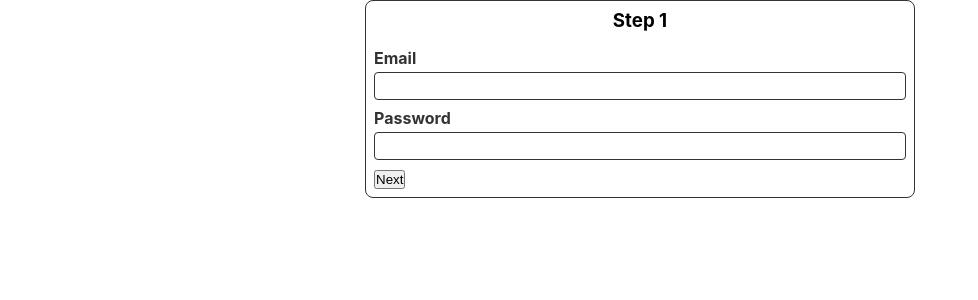
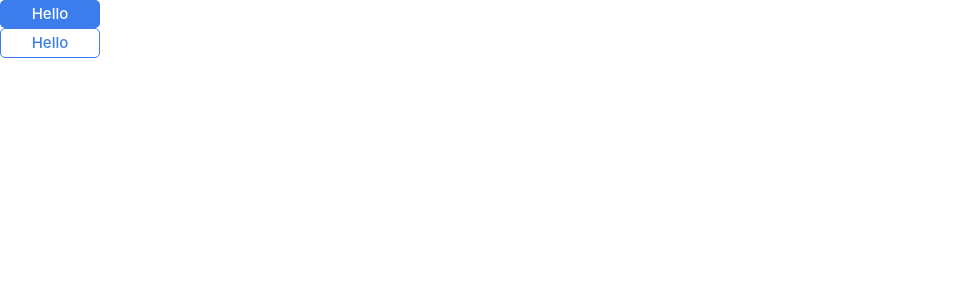
Before and after one commit to vikrantaroraa/canary-design, a React (Vite) app: page / in a window 1280 px wide. Shown: the top 300 px of the page, without its empty margins (0-978 px from the left). Built offline with nearby package versions, Linux system fonts and the light colour scheme.

Commit message:
feat: created Button component

```diff
--- a/src/App.tsx
+++ b/src/App.tsx
@@ -4,6 +4,7 @@ import { ExampleTabsTypeB } from "src/components/example-components/TabsTypeBExa
 import { MultiStepForm } from "src/components/MultiStepForm";
 import { FormExample } from "src/components/example-components/FormExample";
 import Steps from "src/components/dummy-components/Steps";
+import { Button } from "src/components/Button";
 
 function App() {
   return (
@@ -12,7 +13,11 @@ function App() {
       <ExampleTabsTypeB />
       <MultiStepForm />
       <FormExample /> */}
-      <Steps />
+      {/* <Steps /> */}
+      <Button type="fill" onClick={() => console.log("hi")}>
+        Hello
+      </Button>
+      <Button onClick={() => console.log("hi")}>Hello</Button>
     </>
   );
 }
--- /dev/null
+++ b/src/components/Button/index.interface.ts
@@ -0,0 +1,6 @@
+export interface ButtonProps {
+  children: string;
+  onClick: () => void;
+  style?: object;
+  type?: string;
+}
--- /dev/null
+++ b/src/components/Button/index.module.css
@@ -0,0 +1,40 @@
+.container {
+  width: 100px;
+  padding: 5px;
+  border-radius: 5px;
+  background-color: transparent;
+  font-family: "Inter";
+  font-style: normal;
+  font-weight: 500;
+  font-size: 15px;
+  line-height: 18px;
+  color: #3b7ded;
+  border: 1px solid #3b7ded;
+  text-align: center;
+}
+
+.container:hover {
+  opacity: 0.8;
+  cursor: pointer;
+  background-color: #ece8e8;
+}
+
+.fill-container {
+  width: 100px;
+  padding: 5px;
+  border-radius: 5px;
+  background-color: #3b7ded;
+  font-family: "Inter";
+  font-style: normal;
+  font-weight: 500;
+  font-size: 15px;
+  line-height: 18px;
+  color: #fff;
+  border: none;
+  text-align: center;
+}
+
+.fill-container:hover {
+  opacity: 0.85;
+  cursor: pointer;
+}
--- /dev/null
+++ b/src/components/Button/index.tsx
@@ -0,0 +1,21 @@
+import React from "react";
+import { ButtonProps } from "src/components/Button/index.interface";
+import styles from "src/components/Button/index.module.css";
+
+// See how to implement ...rest parameters type in the interface.
+function Button({ children, onClick, style, type }: ButtonProps) {
+  if (type === "fill") {
+    return (
+      <div style={style} onClick={onClick} className={styles["fill-container"]}>
+        {children}
+      </div>
+    );
+  }
+  return (
+    <div style={style} onClick={onClick} className={styles["container"]}>
+      {children}
+    </div>
+  );
+}
+
+export { Button };
--- a/src/components/dummy-components/Steps/index.tsx
+++ b/src/components/dummy-components/Steps/index.tsx
@@ -1,4 +1,4 @@
-import React, { FormEvent, useEffect, useRef, useState } from "react";
+import React, { FormEvent, useRef, useState } from "react";
 import styles from "src/components/dummy-components/Steps/index.module.css";
 
 function Steps() {
```
